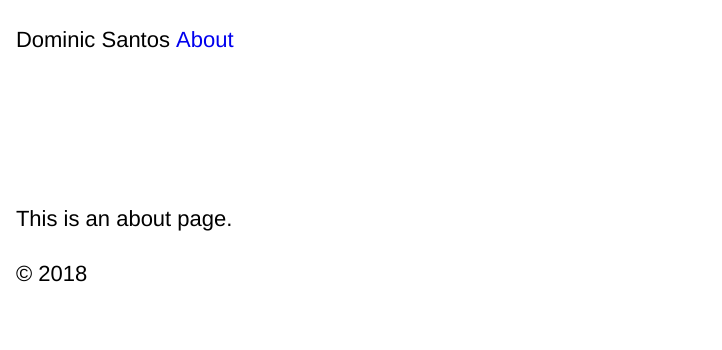
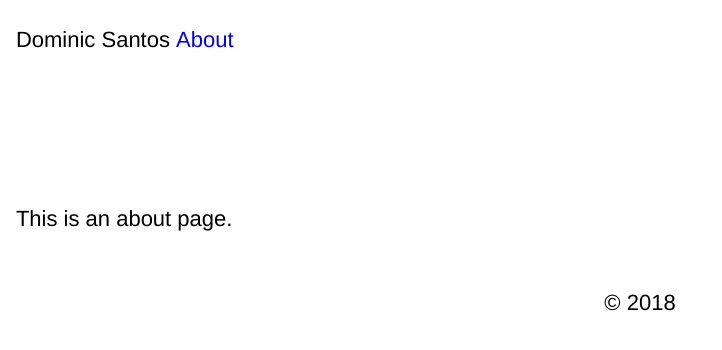
Before and after one commit to davesantos/dominicsantos, a Jekyll site: the page built from about.md, in a window 1280 px wide. Shown: the top 350 px of the page, without its empty margins (0-722 px from the left). Built offline with Jekyll 4.4.1, drawn with Linux system fonts in a browser that asks for light colours.

Commit message:
Adjust footer

```diff
--- a/css/all.sass
+++ b/css/all.sass
@@ -32,6 +32,9 @@
 \:root
   font-size: calc(16px + (24 - 16) * (100vw - 320px)/(1600 - 320))
   line-height: 1.5
+
+@-ms-viewport
+  width: device-width
 
 *, *:before, *:after
   box-sizing: border-box
@@ -87,4 +90,8 @@ nav ul
   margin-bottom: 1.5rem
 
 .footer
+  display: flex
+  justify-content: center
+  align-items: center
   @extend %widthSize
+  height: 10vh
```
